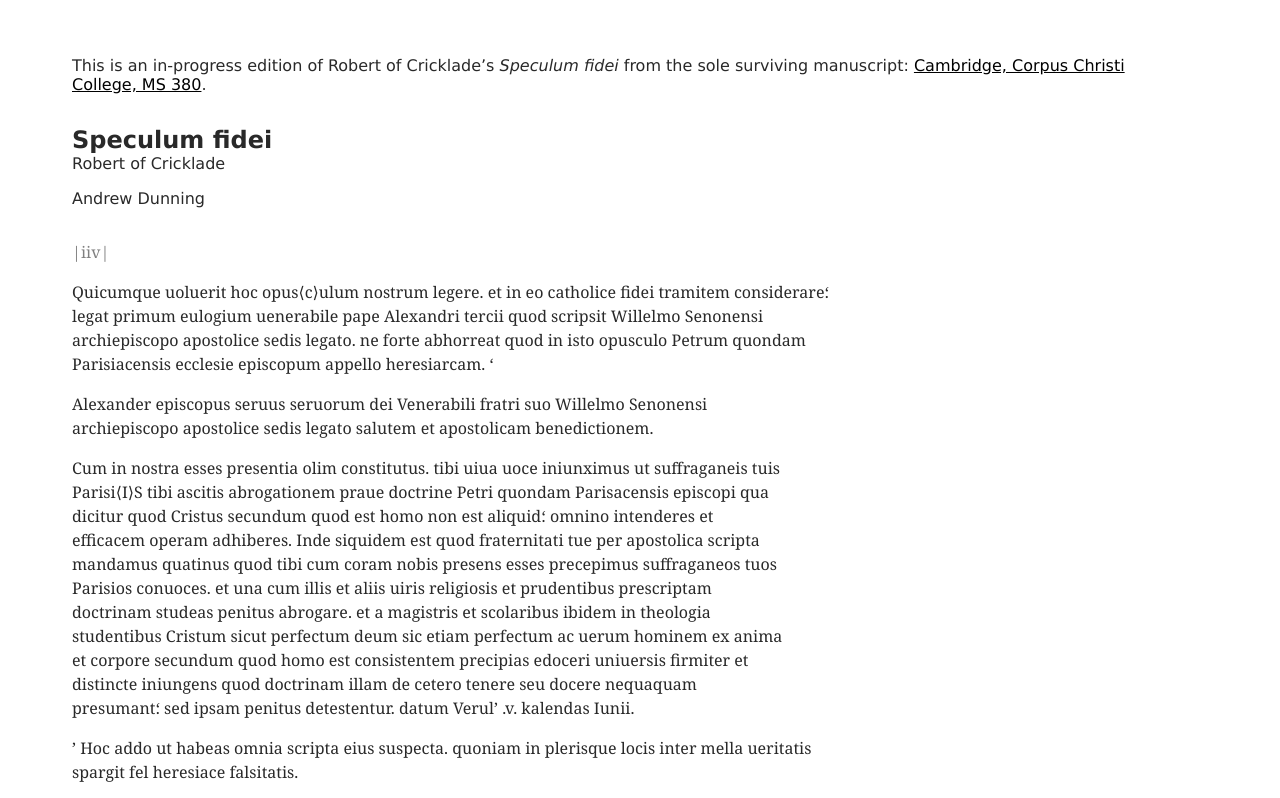
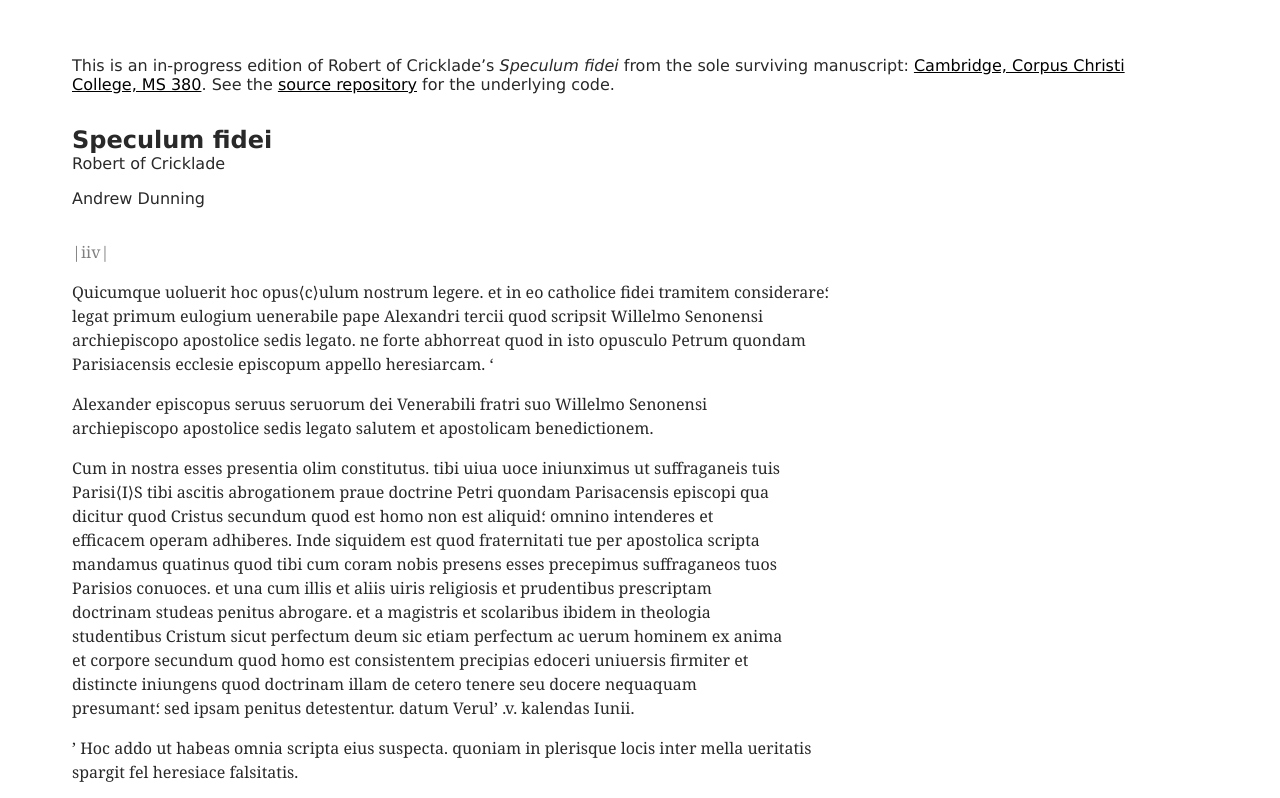
Before and after one commit to adunning/speculum-fidei, a plain HTML site: page index.html in a window 1280 px wide. Shown: the top 798 px of the page. Drawn offline with nearby package versions, Linux system fonts and the light colour scheme.

Commit message:
Link to source

```diff
--- a/index.html
+++ b/index.html
@@ -67,7 +67,7 @@
 
 <body>
   <p lang="en">
-    This is an in-progress edition of Robert of Cricklade’s <em>Speculum fidei</em> from the sole surviving manuscript: <a href="https://parker.stanford.edu/parker/catalog/jj576yk1988">Cambridge, Corpus Christi College, MS 380</a>.
+    This is an in-progress edition of Robert of Cricklade’s <em>Speculum fidei</em> from the sole surviving manuscript: <a href="https://parker.stanford.edu/parker/catalog/jj576yk1988">Cambridge, Corpus Christi College, MS 380</a>. See the <a href="https://github.com/adunning/speculum-fidei">source repository</a> for the underlying code.
   </p>
   <div id="loading">
     <p>✻</p>
```
